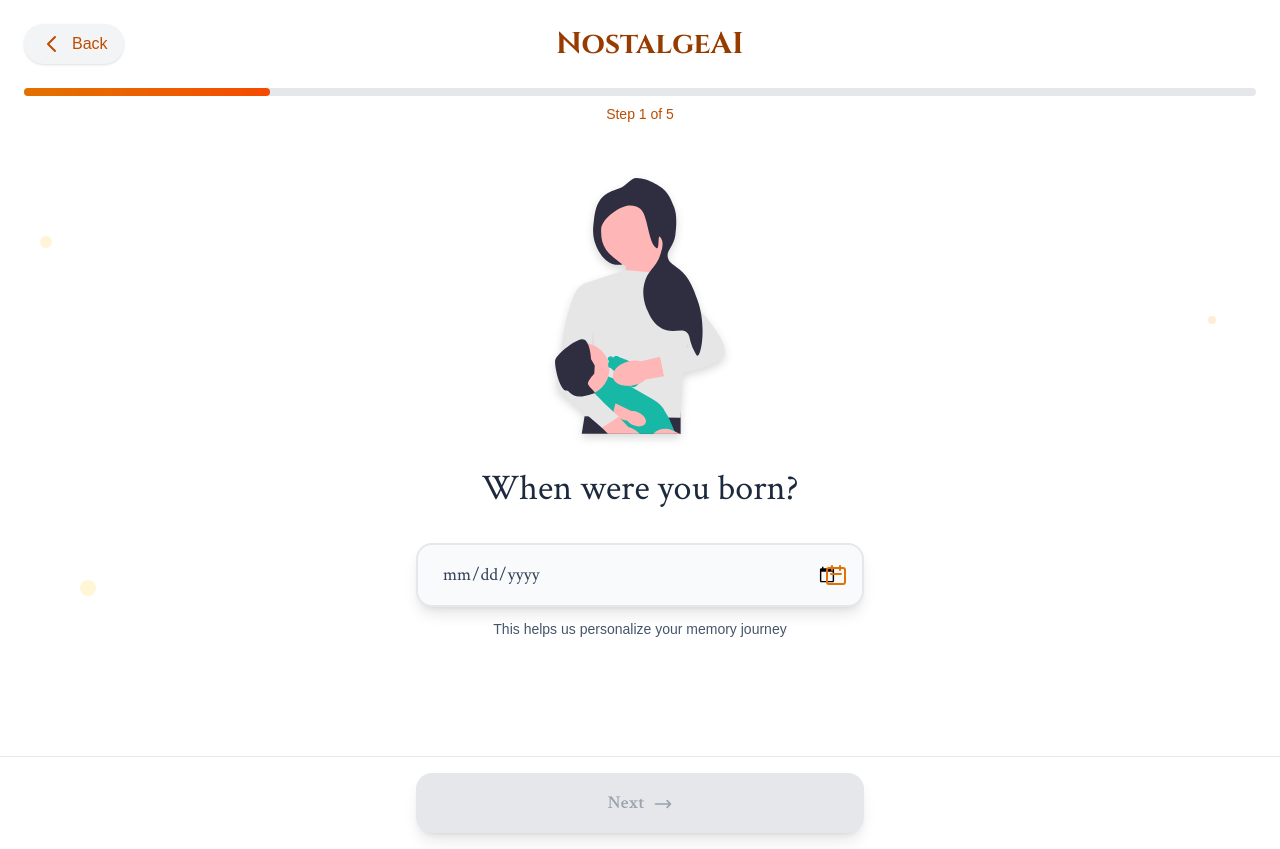
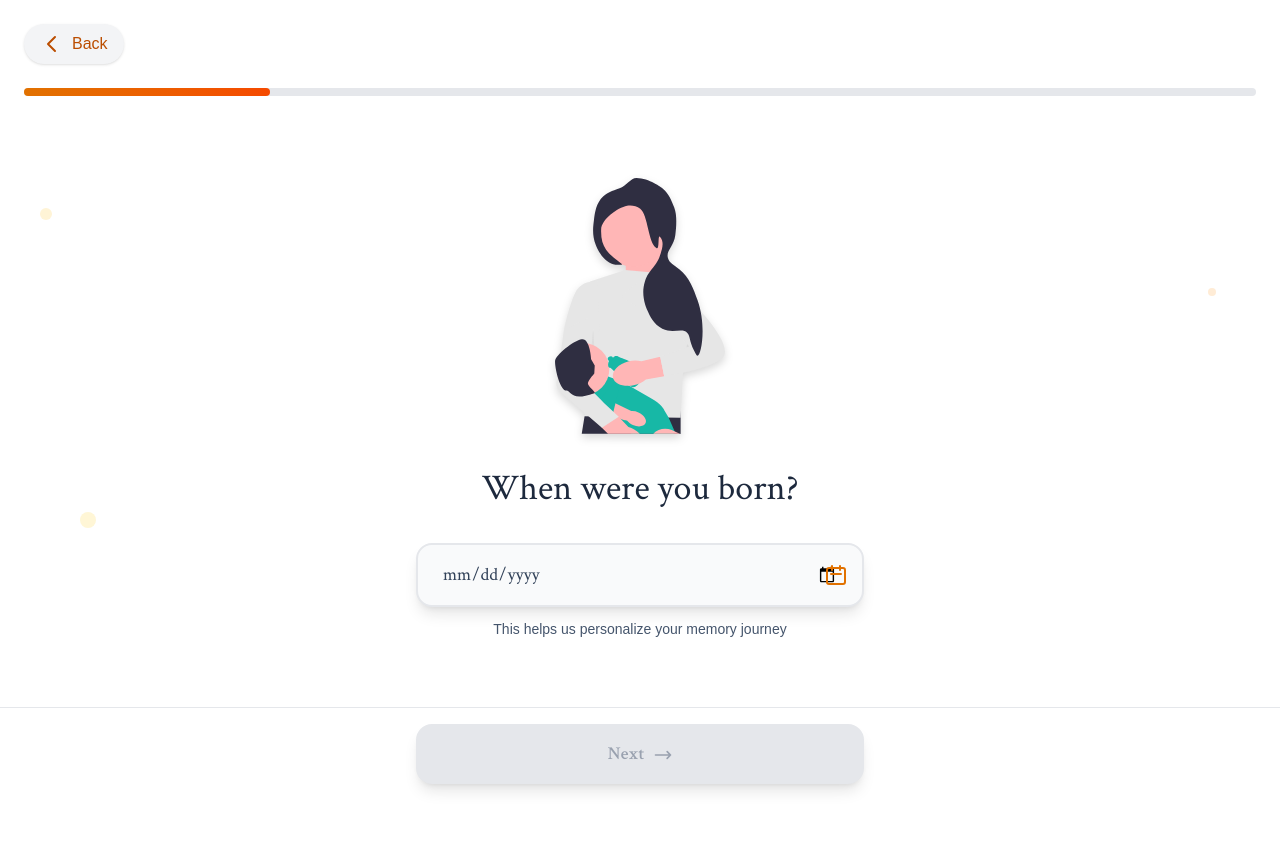
Before and after one commit to Shocam7/nostalgeai, a Next.js app: page / in a window 1280 px wide. Both pictures are taken after a click on the button "Dive in". After the commit the page ends 800 px from the top, so only its background shows below. Built offline with nearby package versions, Linux system fonts and the light colour scheme.

Commit message:
Update Quiz.tsx

```diff
--- a/app/components/Quiz.tsx
+++ b/app/components/Quiz.tsx
@@ -47,7 +47,7 @@ const Quiz = ({ onBack }: QuizProps) => {
     <div className="min-h-screen bg-white relative overflow-hidden">
 
       {/* Header */}
-      <div className="flex items-center justify-between p-6 relative z-10">
+      <div className="flex items-center justify-start p-6 relative z-10">
         <button
           onClick={onBack}
           className="flex items-center gap-2 px-4 py-2 bg-gray-100 hover:bg-gray-200 rounded-full text-amber-700 hover:text-amber-800 transition-all duration-200 shadow-sm hover:shadow-md"
@@ -57,13 +57,6 @@ const Quiz = ({ onBack }: QuizProps) => {
           </svg>
           <span className="font-medium">Back</span>
         </button>
-
-        <h1 className="text-2xl sm:text-3xl font-bold text-amber-800"
-            style={{fontFamily: 'Cinzel, Georgia, serif'}}>
-          NostalgeAI
-        </h1>
-
-        <div className="w-20"></div> {/* Spacer for center alignment */}
       </div>
 
       {/* Progress Bar */}
@@ -74,18 +67,15 @@ const Quiz = ({ onBack }: QuizProps) => {
             style={{ width: `${((currentTab + 1) / 5) * 100}%` }} // Assuming 5 total tabs
           ></div>
         </div>
-        <p className="text-sm text-amber-700 mt-2 text-center">
-          Step {currentTab + 1} of 5
-        </p>
       </div>
 
       {/* Main Content */}
-      <div className="flex flex-col items-center justify-center px-8 relative z-10 pb-24" style={{ minHeight: 'calc(100vh - 200px)' }}>
+      <div className="flex flex-col items-center justify-center px-8 relative z-10" style={{ minHeight: 'calc(100vh - 240px)' }}>
         {renderCurrentTab()}
       </div>
 
-      {/* Sticky Footer with Next Button */}
-      <div className="sticky bottom-0 left-0 right-0 bg-white border-t border-gray-200 px-6 py-4 z-20">
+      {/* Fixed Footer with Next Button */}
+      <div className="fixed bottom-0 left-0 right-0 bg-white border-t border-gray-200 px-6 py-4 z-50 safe-area-inset-bottom">
         <div className="max-w-md mx-auto">
           <button
             onClick={handleNext}
```
